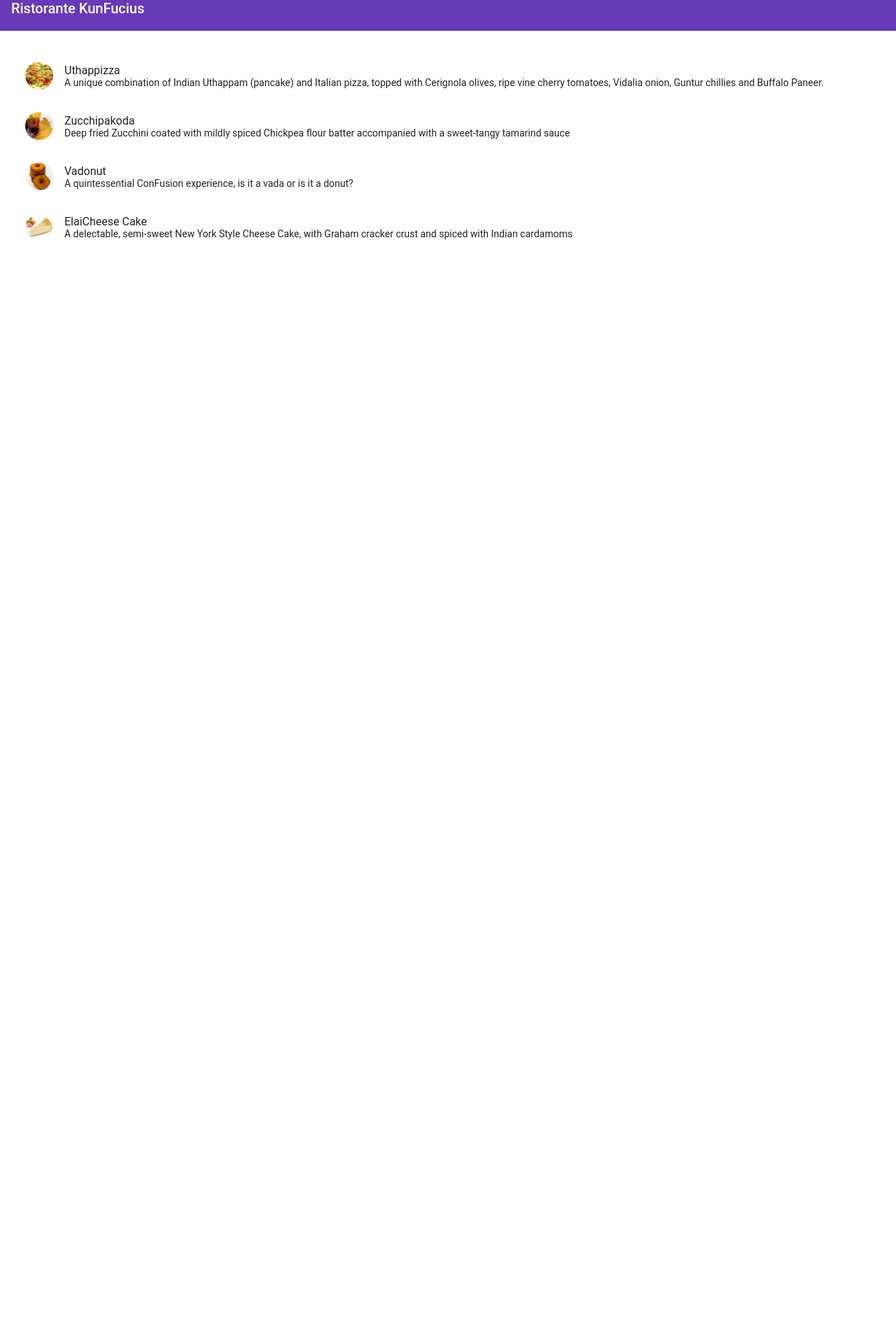
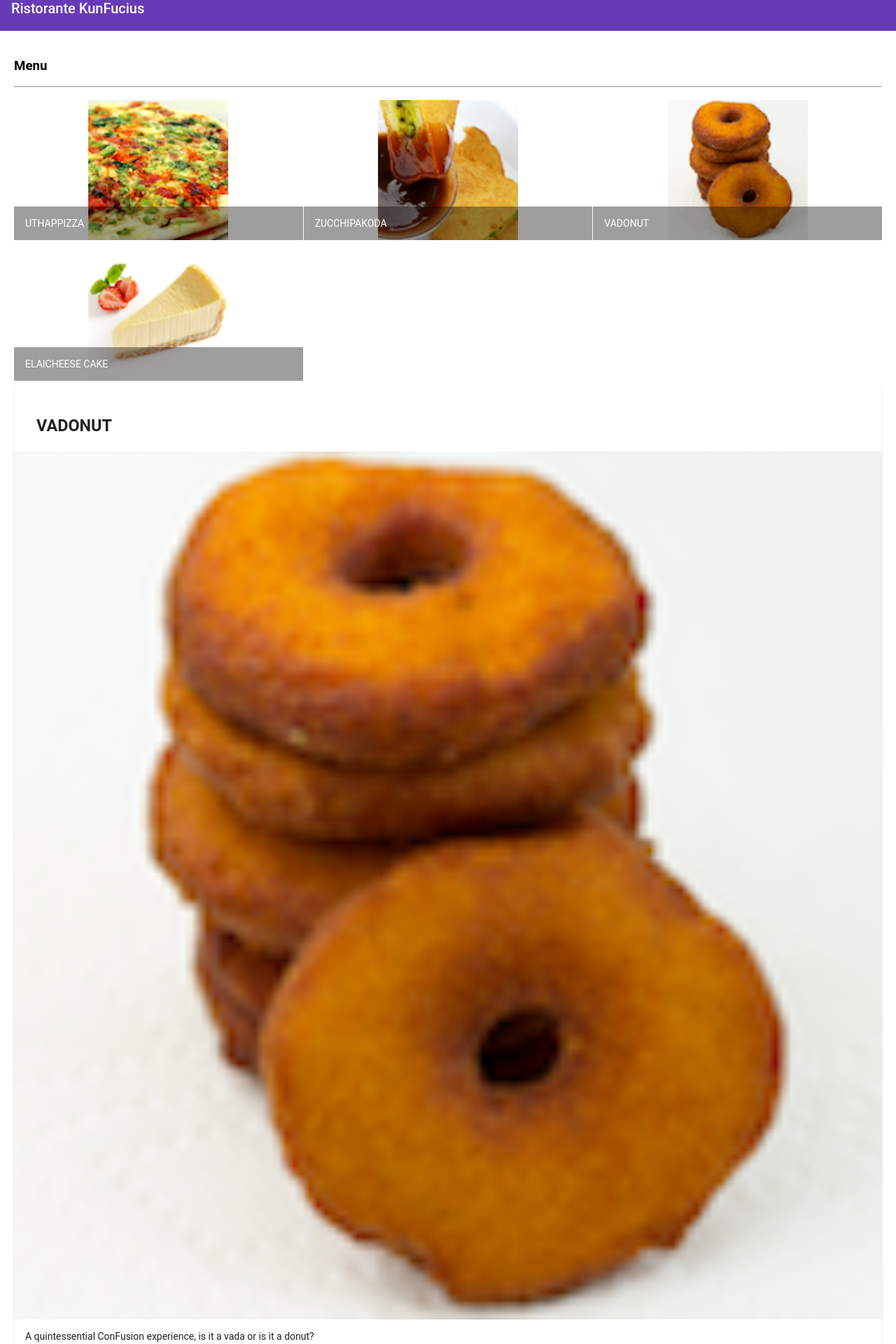
Before and after one commit to isidoreduc/KungFucius, an Angular app: page / in a window 1280 px wide. Shown: the part 20-1940 px from the top of the page at 70% size. Before the commit the page ends 800 px from the top, so only its background shows below. Built offline with nearby package versions, Linux system fonts and the light colour scheme.

Commit message:
some material design

```diff
--- a/src/app/menu/menu.component.html
+++ b/src/app/menu/menu.component.html
@@ -1,6 +1,44 @@
 <div class="container"
   fxLayout = "column"
   fxLayoutGap="10px">
+
+  <div fxFlex>
+    <div>
+      <h3>Menu</h3>
+      <hr>
+    </div>
+  </div>
+
+  <div fxFlex>
+    <mat-grid-list cols="3" rowHeight="200px">
+      <mat-grid-tile *ngFor="let dish of dishes">
+        <img height="200px" src={{dish.image}} alt={{dish.name}}>
+        <mat-grid-tile-footer>
+          <h1>{{dish.name | uppercase}}</h1>
+        </mat-grid-tile-footer>
+      </mat-grid-tile>
+    </mat-grid-list>
+  </div>
+
+  <div fxFlex *ngIf="selectedDish">
+    <mat-card>
+      <mat-card-header>
+        <mat-card-title>
+          <h3>{{selectedDish.name | uppercase}}</h3>
+        </mat-card-title>
+      </mat-card-header>
+    <img mat-card-image src="{{selectedDish.image}}" alt="{{selectedDish.name}}">
+    <mat-card-content>
+      <p>{{selectedDish.description}}</p>
+    </mat-card-content>
+    <mat-card-actions>
+      <button mat-button >LIKE</button>
+      <button mat-button >SHARE</button>
+    </mat-card-actions>
+    </mat-card>
+  </div>
+
+
 
   <mat-list fxFlex>
     <mat-list-item *ngFor="let dish of dishes">
--- a/src/app/menu/menu.component.ts
+++ b/src/app/menu/menu.component.ts
@@ -1,19 +1,7 @@
 import { Component, OnInit } from '@angular/core';
 import { Dish } from '../shared/Dish';
 
-@Component({
-  selector: 'app-menu',
-  templateUrl: './menu.component.html',
-  styleUrls: ['./menu.component.scss']
-})
-export class MenuComponent implements OnInit {
-
-  constructor() { }
-
-  ngOnInit() {
-  }
-
-  dishes: Dish[] = [
+const DISHES: Dish[] = [
   {
     id: '0',
     name: 'Uthappizza',
@@ -57,4 +45,21 @@
   }
 ];
 
+@Component({
+  selector: 'app-menu',
+  templateUrl: './menu.component.html',
+  styleUrls: ['./menu.component.scss']
+})
+export class MenuComponent implements OnInit {
+  dishes = DISHES;
+  selectedDish: Dish = DISHES[2];
+  constructor() { }
+
+  ngOnInit() {
   }
+
+  onLike(){
+    console.log("pressed like button");
+  }
+
+}
--- a/src/styles.scss
+++ b/src/styles.scss
@@ -9,5 +9,6 @@
 
 .container {
   margin: 20px;
+
   display: flex;
 }
```
Also changed, not shown: src/app/app.module.ts (+7 -1 lines). Lines whose indentation alone changed are shown as unchanged.
